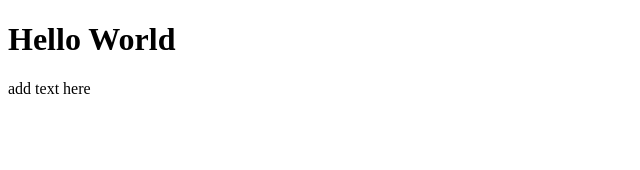
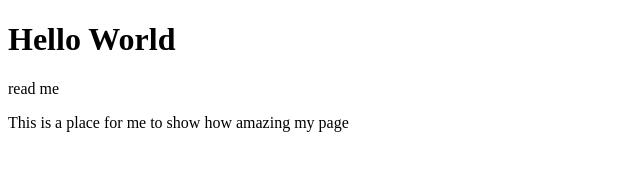
Before and after one commit to weinri12/first-time-load, a plain HTML site: page index.html in a window 1280 px wide. Shown: the whole page, without its empty margins (0-640 px from the left). Drawn offline with Linux system fonts and the light colour scheme.

Commit message:
Added text to the published webpage

```diff
--- a/index.html
+++ b/index.html
@@ -7,6 +7,7 @@
 </head>
 <body>
     <h1>Hello World</h1>
-    <p>add text here</p>
+    <p>read me</p>
+    <p>This is a place for me to show how amazing my page</p>
 </body>
 </html>
```
